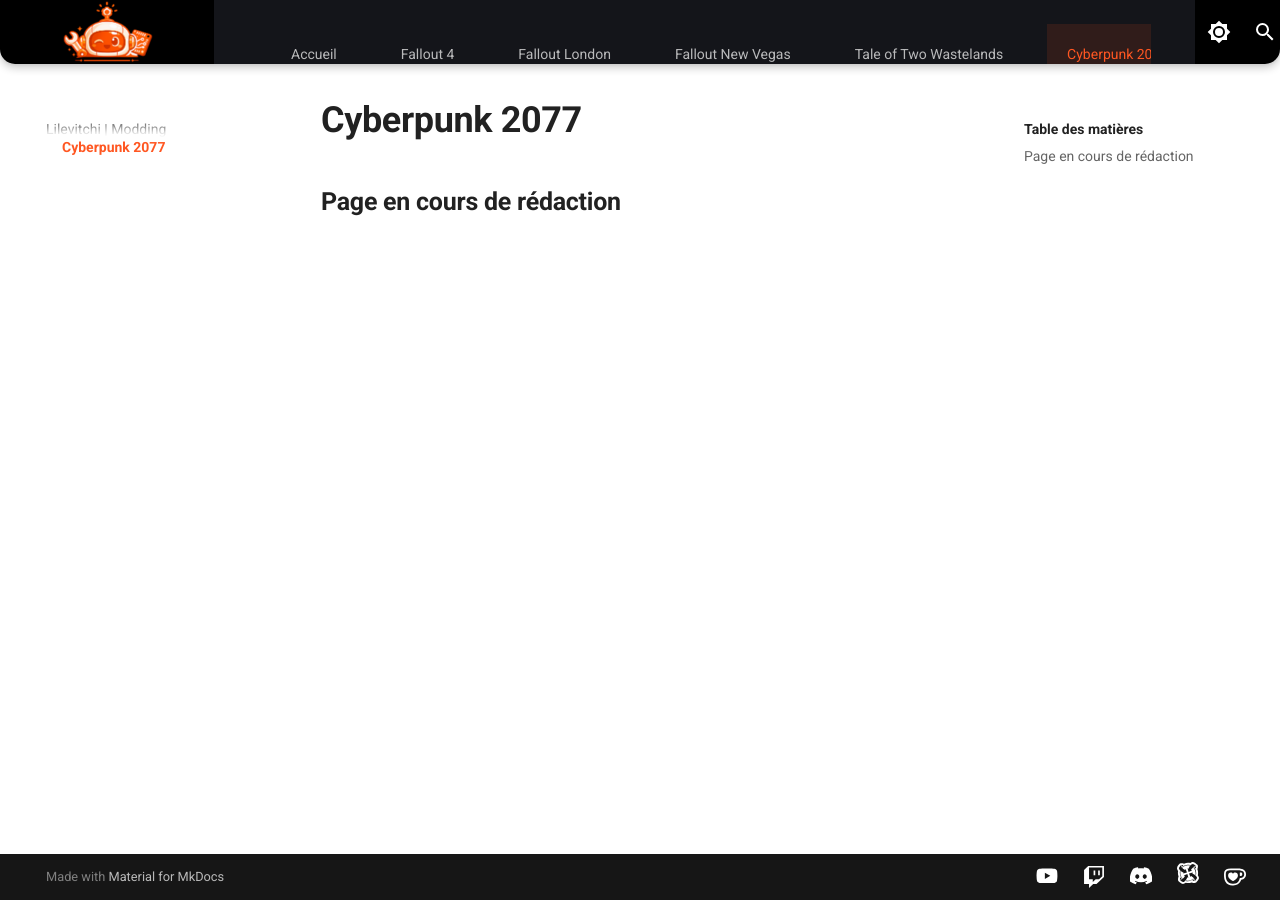
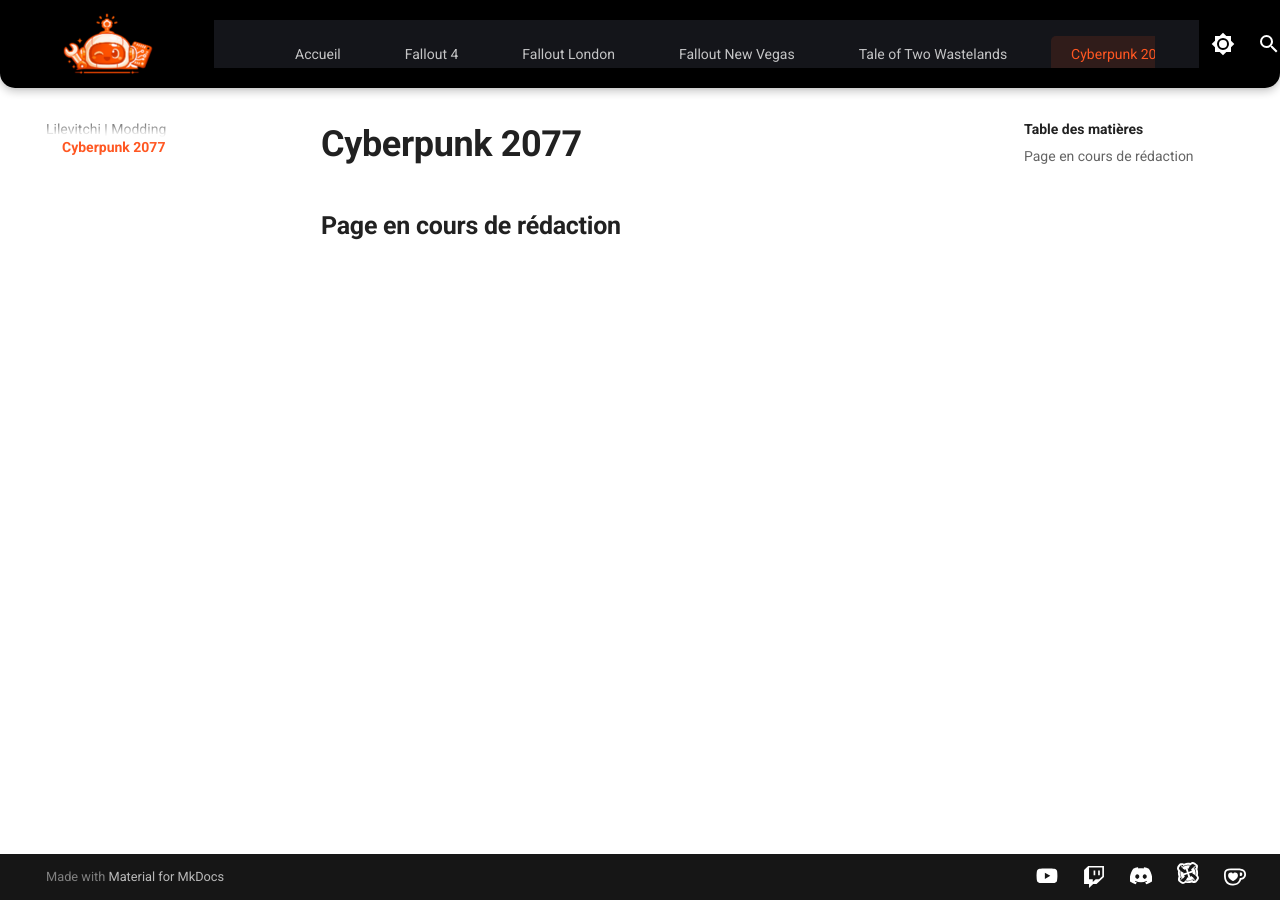
Before and after one commit to Lilevitchi/lilevitchi.github.io, an MkDocs documentation site: the page built from docs/cyberpunk/index.md, in a window 1280 px wide. Built offline with MkDocs 1.6.1 and Material for MkDocs 9.7.7, drawn with Linux system fonts in a browser that asks for light colours.

Commit message:
Update extra.css

```diff
--- a/docs/stylesheets/extra.css
+++ b/docs/stylesheets/extra.css
@@ -83,10 +83,9 @@
 
 /* Contenu interne du header */
 [data-md-color-scheme] .md-header__inner {
-display: flex !important;
-  align-items: center !important; /* Centre tout verticalement */
-  justify-content: space-between;
-  height: var(--header-height);
+  min-height: var(--header-height);
+  display: flex;
+  align-items: center;
 }
 
 /* Largeur et centrage du contenu */
@@ -120,33 +119,33 @@
 
 /* Conteneur des tabs (injecté par Material) */
 [data-md-color-scheme] .md-header__tabs {
-flex: 1 !important; /* Prend tout l'espace central libre */
-  display: flex !important;
-  justify-content: center !important; /* CENTRE LE MENU HORIZONTALEMENT */
-  align-self: center !important;
+  background-color: var(--black);
+  box-shadow: none;
 }
 
 /* Tabs bar */
-[data-md-color-scheme] .md-tabs {
-  margin: 0;
+  background: transparent;
+  border-bottom: none;
 }
 
 /* Liste des onglets */
 [data-md-color-scheme] .md-tabs__list {
-display: flex !important;
-  align-items: center !important;
-  margin: 0 !important;
-  padding: 0 !important;
-  height: var(--header-height) !important;
+  display: flex;
+  justify-content: center;
+  align-items: center;
+  min-height: var(--header-height);
+  gap: var(--space-sm);
 }
 
 /* Onglet — état normal */
 [data-md-color-scheme] .md-tabs__link {
-height: var(--header-height) !important;
-  display: flex !important;
-  align-items: center !important; /* Centre le texte verticalement */
-  padding: 0 1rem !important;
-  border-bottom: 3px solid transparent !important;
+  display: flex;
+  align-items: center;
+  padding: 0.45rem 1rem;
+  color: var(--white);
+  opacity: 0.75;
+  border-bottom: 3px solid transparent;
+  border-radius: var(--radius-sm) var(--radius-sm) 0 0;
   transition: all var(--transition-base);
 }
 
```
